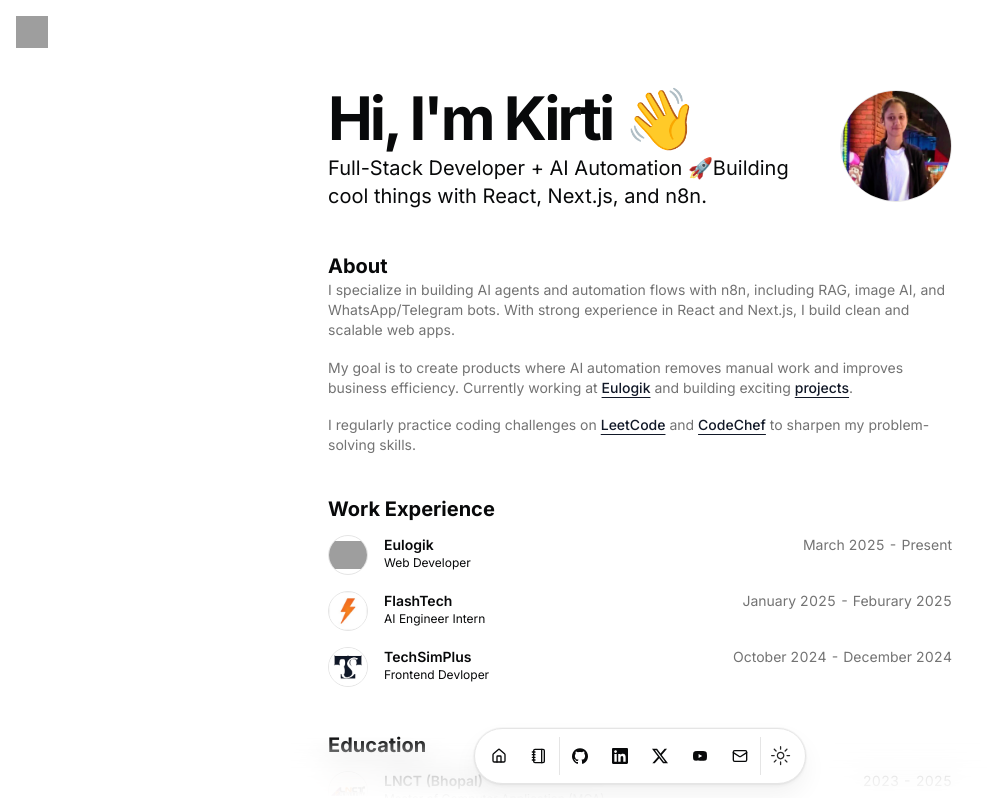
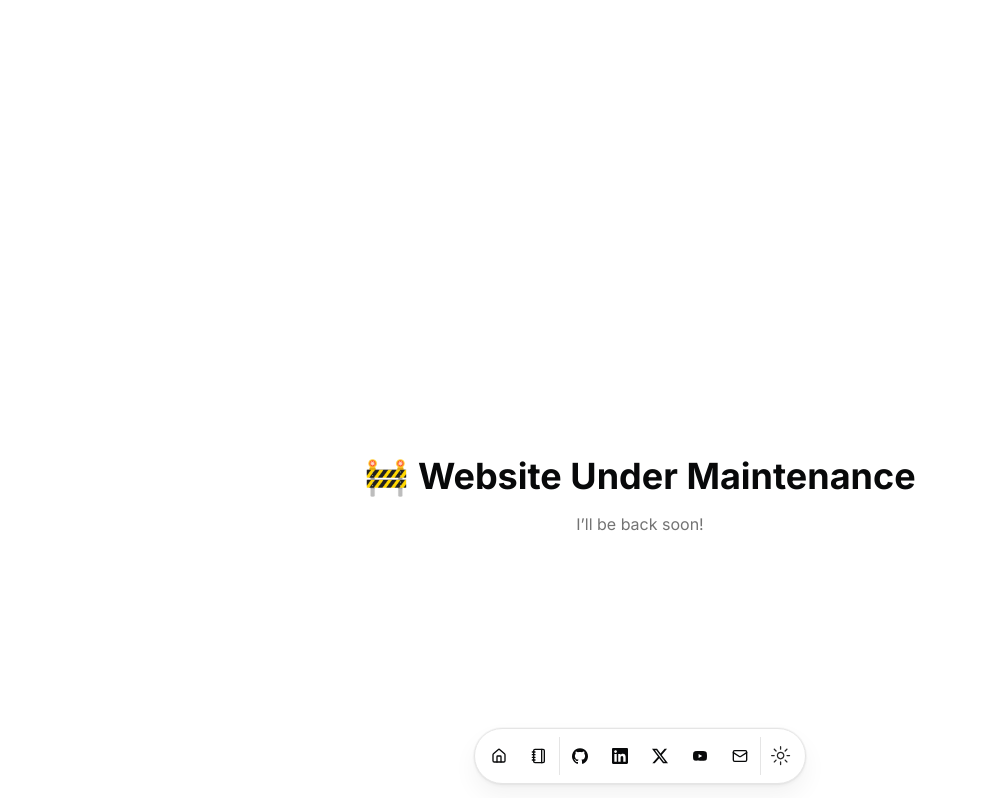
Before and after one commit to mahajankirti515/portfolio, a Next.js app: page / in a window 1280 px wide. Shown: the top 798 px of the page, without its empty margins (0-999 px from the left). Built offline with nearby package versions, Linux system fonts and the light colour scheme; grey boxes are pictures that could not be loaded.

Commit message:
Hide main content for maintenance message
Temporarily hide main content and show maintenance message.

```diff
--- a/src/app/page.tsx
+++ b/src/app/page.tsx
@@ -318,8 +318,26 @@
   </section>
 ); });
 
+// const Page = memo(function Page() {
+//   return (
+//     <main className="relative flex flex-col min-h-[100dvh] space-y-10">
+//       <OnekoCat />
+//       <HeroSection />
+//       <AboutSection />
+//       <WorkSection />
+//       <EducationSection />
+//       <SkillsSection />
+//       <ProjectsSection />
+//       <ContactSection />
+//     </main>
+//   );
+// });
 const Page = memo(function Page() {
   return (
+    <>
+      {/* 🚧 TEMPORARY HIDE START */}
+
+      {/*
       <main className="relative flex flex-col min-h-[100dvh] space-y-10">
         <OnekoCat />
         <HeroSection />
@@ -330,6 +348,18 @@
         <ProjectsSection />
         <ContactSection />
       </main>
+      */}
+
+      {/* 🚧 TEMPORARY HIDE END */}
+
+      {/* 👇 Show this instead */}
+      <div className="flex flex-col items-center justify-center h-screen text-center">
+        <h1 className="text-4xl font-bold mb-4">🚧 Website Under Maintenance</h1>
+        <p className="text-muted-foreground">
+          I’ll be back soon!
+        </p>
+      </div>
+    </>
   );
 });
 
```
Lines whose indentation alone changed are shown as unchanged.
